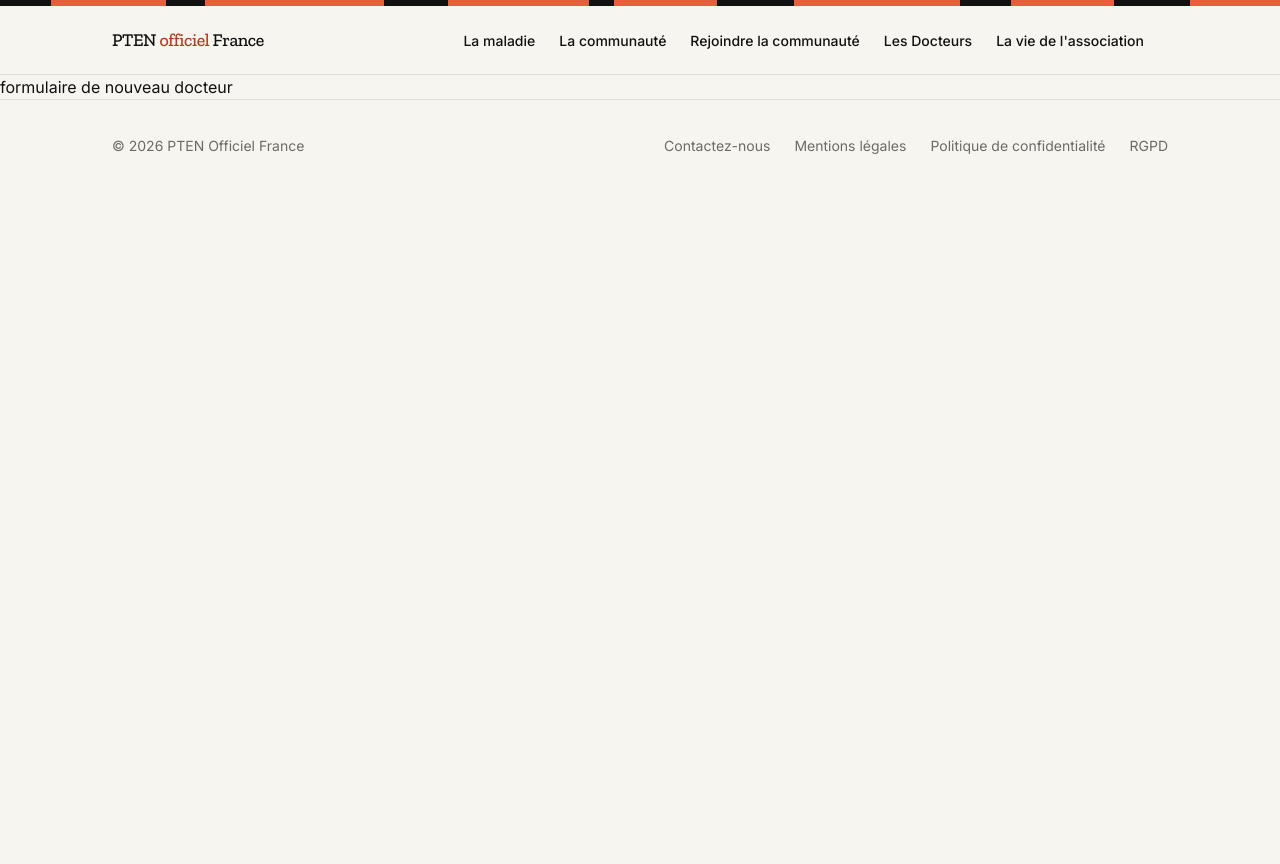
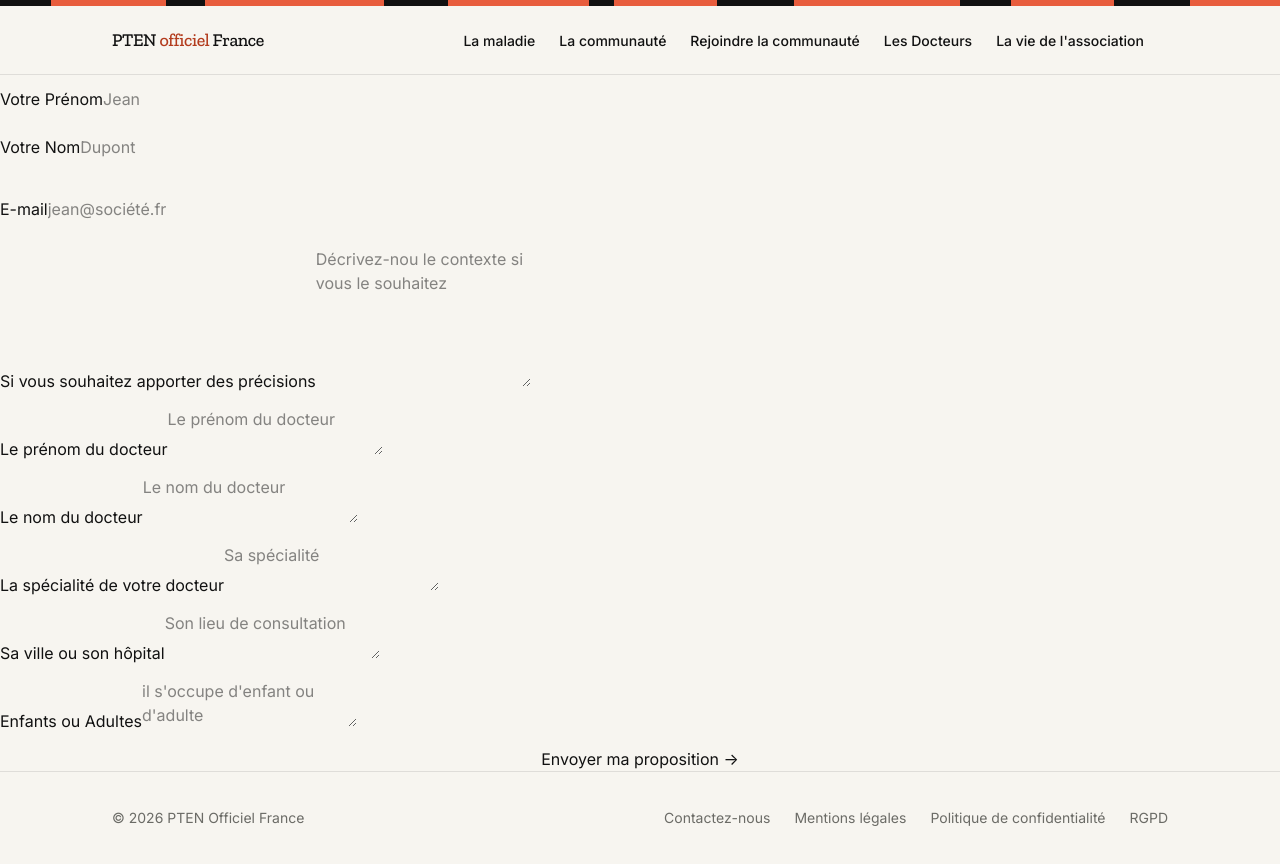
Before and after one commit to rchouhani/ptenofficielfrance, a Next.js app: page /pages/formNewDoctor in a window 1280 px wide. Before the commit the page ends 800 px from the top, so only its background shows below. Built offline with nearby package versions, Linux system fonts and the light colour scheme.

Commit message:
add: implement FormNewDoctor component and API for new doctor registration

```diff
--- /dev/null
+++ b/app/api/formNewDoctor/route.tsx
@@ -0,0 +1,32 @@
+import { Resend } from 'resend';
+
+const resend = new Resend(process.env.RESEND_NEW_DOCTOR);
+
+export async function POST (req: Request) {
+    try {
+   const { userFirstname, userLastname, doctorFirstname, doctorLastname, specialite, cityConsultation, category, message } = await req.json();
+
+   if (!doctorFirstname || !doctorLastname || !specialite || !cityConsultation) {
+    return Response.json({ error: `il manque l'un de ces champs le ${doctorFirstname}, le ${doctorLastname}, la ${specialite} ou la ${cityConsultation} de consultation `}, { status: 400 })
+   }
+
+   await resend.emails.send({
+    from: 'test <onboarding@resend.dev>',
+    to: 'rchouhani@me.com',
+    subject: `Rajout de ${doctorFirstname} ${doctorLastname}`,
+    text: `Ce docteur est proposé par ${userFirstname} ${userLastname},
+    Prenom: ${doctorFirstname}
+    Nom: ${doctorLastname}
+    Sa spécialité : ${specialite}
+    Son lieu de consultation : ${cityConsultation}
+    Il s'occupe principalement des  : ${category}
+    Un petit mot : ${message}
+    `.trim(),
+   })
+
+   return Response.json({ ok: true})
+   } catch (error) {
+    console.error('Erreur envoie email: ', error)
+    return Response.json({ error: 'Erreur serveur' }, { status: 500 })
+   }
+};
--- /dev/null
+++ b/app/component/FormNewDoctor.tsx
@@ -0,0 +1,180 @@
+'use client'
+
+import { useState } from "react"
+
+export default function FormNewDoctor () {
+    const [error, setError] = useState('')
+    const [sent, setSent] = useState(false)
+    const [loading, setLoading] = useState(false)
+    const [email, setEmail] = useState('')
+    const [userFirstname, setuserFirstname] = useState('')
+    const [userLastname, setuserLastname] = useState('')
+    const [doctorFirstname, setDoctorFirstname] = useState('')
+    const [doctorLastname, setDoctorLastname] = useState('')
+    const [specialite, setSpecialite] = useState('')
+    const [cityConsultation, setCityConsultation] = useState('')
+    const [category, setCategory] = useState('')
+    const [message, setMessage] = useState('')
+
+     if (sent) {
+    return (
+      <div style={{
+        padding: '28px 24px',
+        background: 'var(--color-muted)',
+        border: '1px solid var(--color-accent-text)',
+        borderRadius: '8px',
+        textAlign: 'center',
+      }}>
+        <div style={{ fontSize: '40px', marginBottom: '14px' }}>✅</div>
+        <div style={{ fontFamily: 'var(--font-display)', fontSize: '16px', fontWeight: 700, color: 'red', marginBottom: '8px' }}>
+          Message envoyé !
+        </div>
+        <p style={{ fontSize: '13px' }}>
+          Par souci de conformité, nous devons vérifier ce qui est proposé par les adhérents. <strong style={{ color: 'var(--color-accent-text)' }}>{email}</strong>
+        </p>
+      </div>
+    )
+  }
+
+    return (
+    <div style={{ display: 'flex', flexDirection: 'column', gap: '14px' }}>
+      <div>
+        <div>
+          <label>Votre Prénom</label>
+          <input
+            className="h-12"
+            type="text"
+            placeholder="Jean"
+            value={userFirstname}
+            onChange={(e) => setuserFirstname(e.target.value)}
+          />
+        </div>
+        <div>
+          <label>Votre Nom</label>
+          <input
+            className="h-12"
+            type="text"
+            placeholder="Dupont"
+            value={userLastname}
+            onChange={(e) => setuserLastname(e.target.value)}
+          />
+        </div>
+      </div>
+
+      <div>
+        <label>E-mail</label>
+        <input
+          className="h-12"
+          type="email"
+          placeholder="jean@société.fr"
+          value={email}
+          onChange={(e) => setEmail(e.target.value)}
+        />
+      </div>
+
+      <div className="form-field">
+        <label>Si vous souhaitez apporter des précisions</label>
+        <textarea
+          className="h-12"
+          style={{ height: '140px' }}
+          placeholder="Décrivez-nou le contexte si vous le souhaitez"
+          value={message}
+          onChange={(e) => setMessage(e.target.value)}
+        />
+      </div>
+
+      <div className="form-field">
+        <label>Le prénom du docteur</label>
+        <textarea
+          className="h-12"
+          // style={{ height: '140px' }}
+          placeholder="Le prénom du docteur"
+          value={doctorFirstname}
+          onChange={(e) => setDoctorFirstname(e.target.value)}
+        />
+      </div>
+      <div className="form-field">
+        <label>Le nom du docteur</label>
+        <textarea
+          className="h-12"
+          // style={{ height: '140px' }}
+          placeholder="Le nom du docteur"
+          value={doctorLastname}
+          onChange={(e) => setDoctorLastname(e.target.value)}
+        />
+      </div>
+
+      <div className="form-field">
+        <label>La spécialité de votre docteur</label>
+        <textarea
+          className="h-12"
+          // style={{ height: '140px' }}
+          placeholder="Sa spécialité"
+          value={specialite}
+          onChange={(e) => setSpecialite(e.target.value)}
+        />
+      </div>
+
+      <div className="form-field">
+        <label>Sa ville ou son hôpital</label>
+        <textarea
+          className="h-12"
+          placeholder="Son lieu de consultation"
+          value={cityConsultation}
+          onChange={(e) => setCityConsultation(e.target.value)}
+        />
+      </div>
+
+      <div className="form-field">
+        <label>Enfants ou Adultes</label>
+        <textarea
+          className="h-12"
+          placeholder="il s'occupe d'enfant ou d'adulte"
+          value={category}
+          onChange={(e) => setCategory(e.target.value)}
+        />
+      </div>
+
+      {error && (
+        <p style={{ fontSize: '13px', color: '#f87171', textAlign: 'center' }}>
+          {error}
+        </p>
+      )}
+
+      <button
+            type="button"
+            className="form-submit"
+            disabled={loading}
+            onClick={async () => {
+              if (!doctorFirstname || !doctorLastname || !specialite || !cityConsultation){
+              setError('Veuillez remplir tous les champs obligatoires.')
+              return
+            }
+          setError('')
+          setLoading(true)
+          try {
+            const res = await fetch('/api/formNewDoctor', {
+              method: 'POST',
+              headers: { 'content-type': 'application/json' },
+              body: JSON.stringify({ userFirstname, userLastname, category, specialite, cityConsultation, doctorFirstname, doctorLastname, email, message }),
+            })
+            if (!res.ok) throw new Error()
+              setSent(true)
+          } catch {
+            setError('Une erreur est survenue. Veuillez réessayer ou nous appeler directement.')
+          } finally {
+            setLoading (false)
+          }
+         }}
+      >
+        {loading ? 'Envoi en cours...' : 'Envoyer ma proposition →'}
+      </button>
+
+      {/* <p className="form-note">
+        Champs * obligatoires · Réponse sous 24h ouvrées<br />
+        Ou appelez directement le{' '}
+        <a href="#">lien de bas de page formulaire</a>
+      </p> */}
+    </div>
+  )
+}
--- a/app/pages/formNewDoctor/page.tsx
+++ b/app/pages/formNewDoctor/page.tsx
@@ -1,5 +1,7 @@
-export default function FormNewDoctor () {
-    return (
-        <p>formulaire de nouveau docteur</p>
-    )
+import FormNewDoctor from "@/app/component/FormNewDoctor";
+
+export default function formNewDoctorPage () {
+return (
+    <FormNewDoctor />
+)
 }
--- a/package.json
+++ b/package.json
@@ -13,7 +13,8 @@
     "next": "16.3.4",
     "react": "19.2.8",
     "react-dom": "19.2.8",
-    "react-leaflet": "^5.0.0"
+    "react-leaflet": "^5.0.0",
+    "resend": "^6.26.0"
   },
   "devDependencies": {
     "@tailwindcss/postcss": "^4",
```
Also changed, not shown: 1 other file (tests, documents, lock files or other folders).
